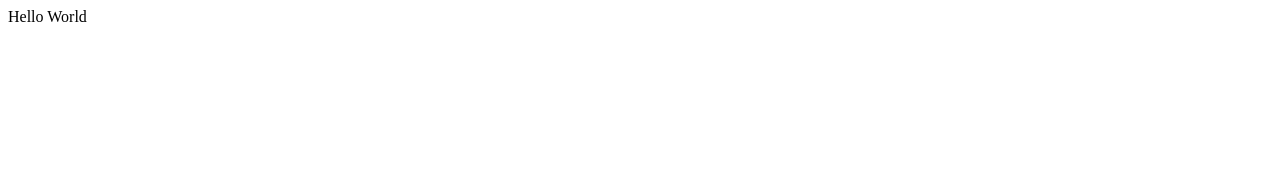
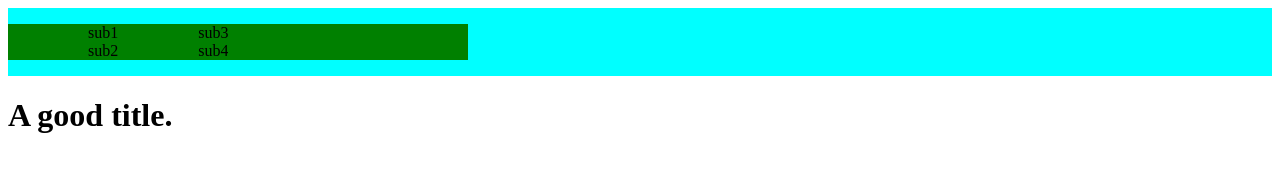
Before and after one commit to SlowTurrtle/SlowTurrtle.github.io, a plain HTML site: page index.html in a window 1280 px wide. Drawn offline with Linux system fonts and the light colour scheme.

Commit message:
relearning HTML

```diff
--- a/index.html
+++ b/index.html
@@ -1 +1,40 @@
-Hello World
+<!DOCTYPE html>
+<html lang="en">
+<head>
+    <meta charset="UTF-8">
+    <meta http-equiv="X-UA-Compatible" content="IE=edge">
+    <meta name="viewport" content="width=device-width, initial-scale=1.0">
+    <link rel="stylesheet" href="./styles/style.css">
+    <title>Document</title>
+</head>
+<body>
+    <header>
+        <nav>
+            <ul>
+                <ul>sub1</ul>
+                <ul>sub2</ul>
+            </ul>
+            <ul>
+                <ul>sub3</ul>
+                <ul>sub4</ul>
+            </ul>
+            <ul>
+                <ul></ul>
+                <ul></ul>
+            </ul>
+            <ul>
+                <ul></ul>
+                <ul></ul>
+            </ul>
+            <ul>
+                <ul></ul>
+                <ul></ul>
+            </ul>
+        </nav>
+        <h1>
+            A good title.
+        </h1>
+
+    </header>
+</body>
+</html>
--- /dev/null
+++ b/styles/style.css
@@ -0,0 +1,9 @@
+nav {
+    background-color: aqua;
+    display: flex;
+    flex-direction: row;
+}
+
+nav > ul {
+    background-color: green;
+}
```
